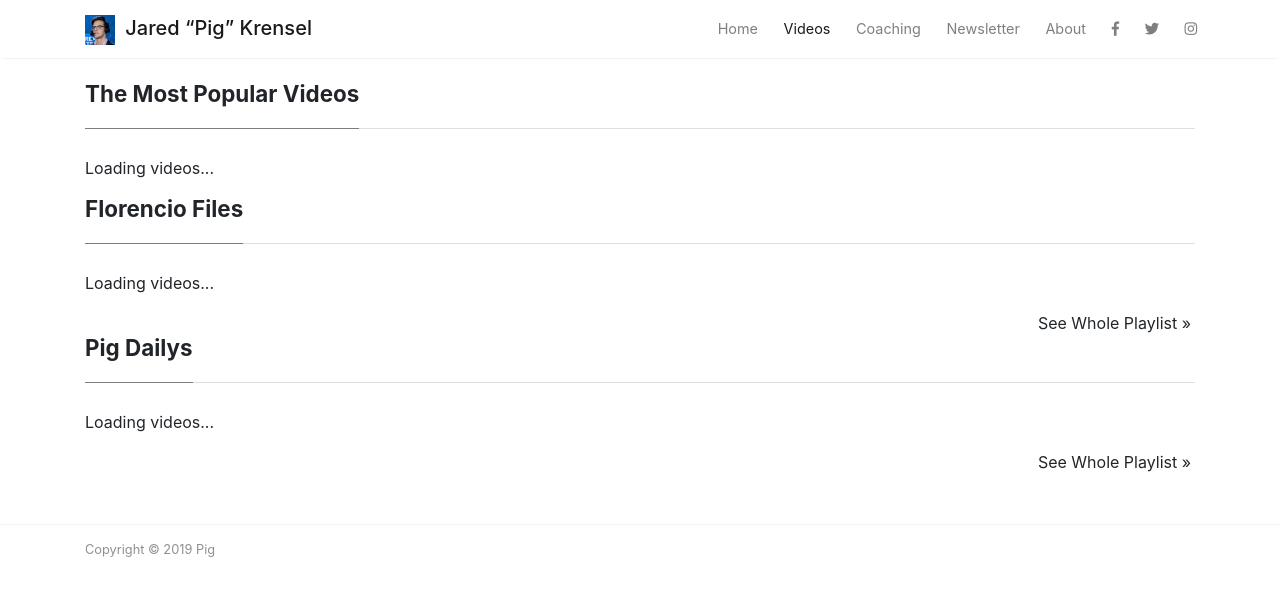
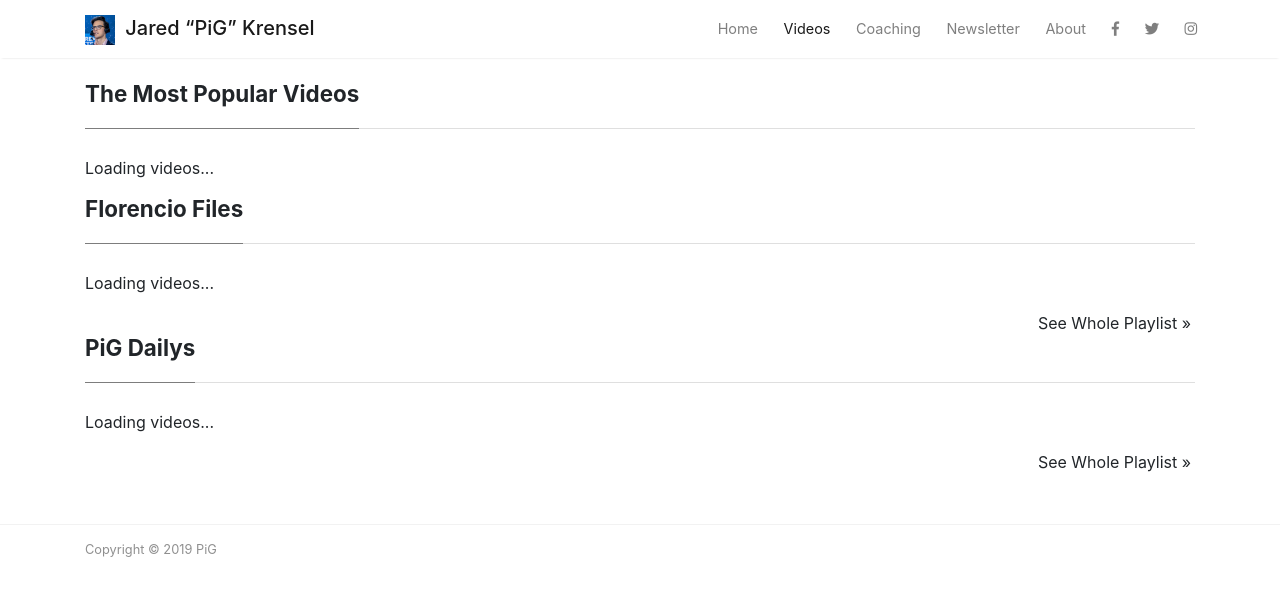
Before and after one commit to pigsc/web, a Jekyll site: the page built from videos.html, in a window 1280 px wide. Shown: the top 596 px of the page. Built offline with Jekyll 4.4.1, drawn with Linux system fonts in a browser that asks for light colours; nearby versions of some CDN libraries.

Commit message:
Copy tweaks

```diff
--- a/_config.yml
+++ b/_config.yml
@@ -1,6 +1,6 @@
 # Site
-name: Pig
-description: 'Jared "Pig" Krensel'
+name: PiG
+description: 'Jared "PiG" Krensel'
 logo: assets/images/logo_pig_400.jpg
 baseurl:
 google_analytics: UA-134184194-1
@@ -22,6 +22,9 @@
         Email [pigrandom88@gmail.com](mailto:pigrandom88@gmail.com) for more info! My rate is currently $85USD/Hour.
         Purchase 4 hours upfront and get 1 free!
   newsletter:
+    popup: >
+      Too busy to keep up with all my content? Subscribe for a monthly newsletter with all the best content
+      to stay up to date with all things PiG!
     description:
       - >
         Too busy to keep up with all my content? Subscribe for a monthly newsletter with all the best videos,
--- a/_layouts/default.html
+++ b/_layouts/default.html
@@ -45,7 +45,7 @@
 
       <a class="navbar-brand" href="{{ site.baseurl }}/">
         <img src="{{ site.baseurl }}/{{ site.logo }}" alt="{{ site.name }}">
-        Jared “Pig” Krensel
+        Jared “PiG” Krensel
       </a>
 
       <button class="navbar-toggler" type="button" data-toggle="collapse" data-target="#navbarMediumish" aria-controls="navbarSupportedContent" aria-expanded="false" aria-label="Toggle navigation">
@@ -122,8 +122,8 @@
       <div class="alertbar">
         <div class="container text-center">
           <span>
-            <img src="{{ site.baseurl }}/{{ site.logo }}" alt="{{site.title}}">
-            &nbsp; Never miss a <b>content</b> from me, subscribe to my monthly newsletter
+            <img src="{{ site.baseurl }}/{{ site.logo }}" alt="{{ site.title }}">
+            {{ site.content.newsletter.popup }}
           </span>
           <form action="{{site.mailchimp_list}}" method="post" name="mc-embedded-subscribe-form" class="wj-contact-form validate" target="_blank" novalidate>
             <div class="mc-field-group">
--- a/videos.html
+++ b/videos.html
@@ -97,7 +97,7 @@
   <div class="col-lg-12">
     <section id="youtube-dailys" class="recent-posts" data-youtube-videos data-youtube-videos-limit="4" data-youtube-videos-playlist="PLFUDU8AOevUdOq5x--TBFC-p54CMWM4Fb" v-cloak>
       <div class="section-title">
-        <h2><span>Pig Dailys</span></h2>
+        <h2><span>PiG Dailys</span></h2>
       </div>
 
       <div class="row listrecent" v-if="items.length == 0">
```
